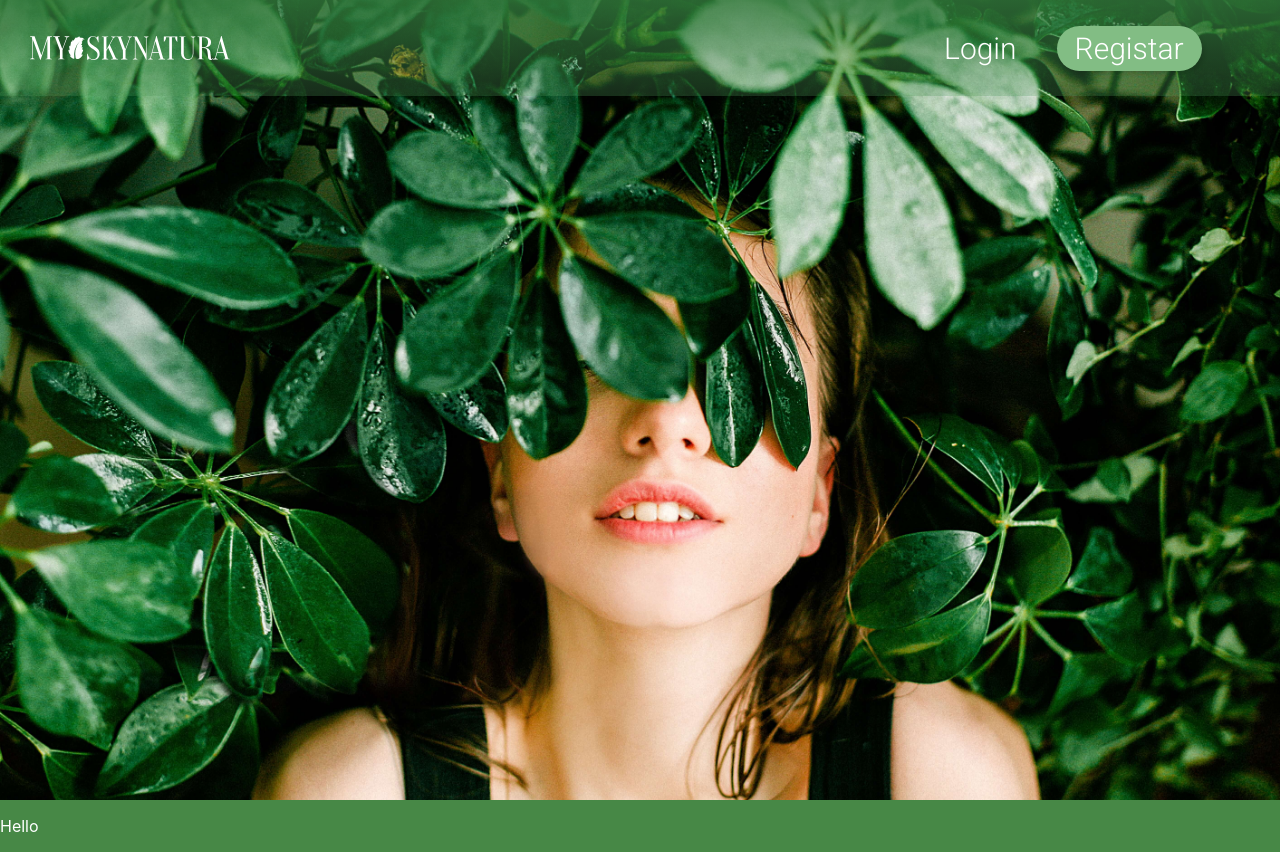
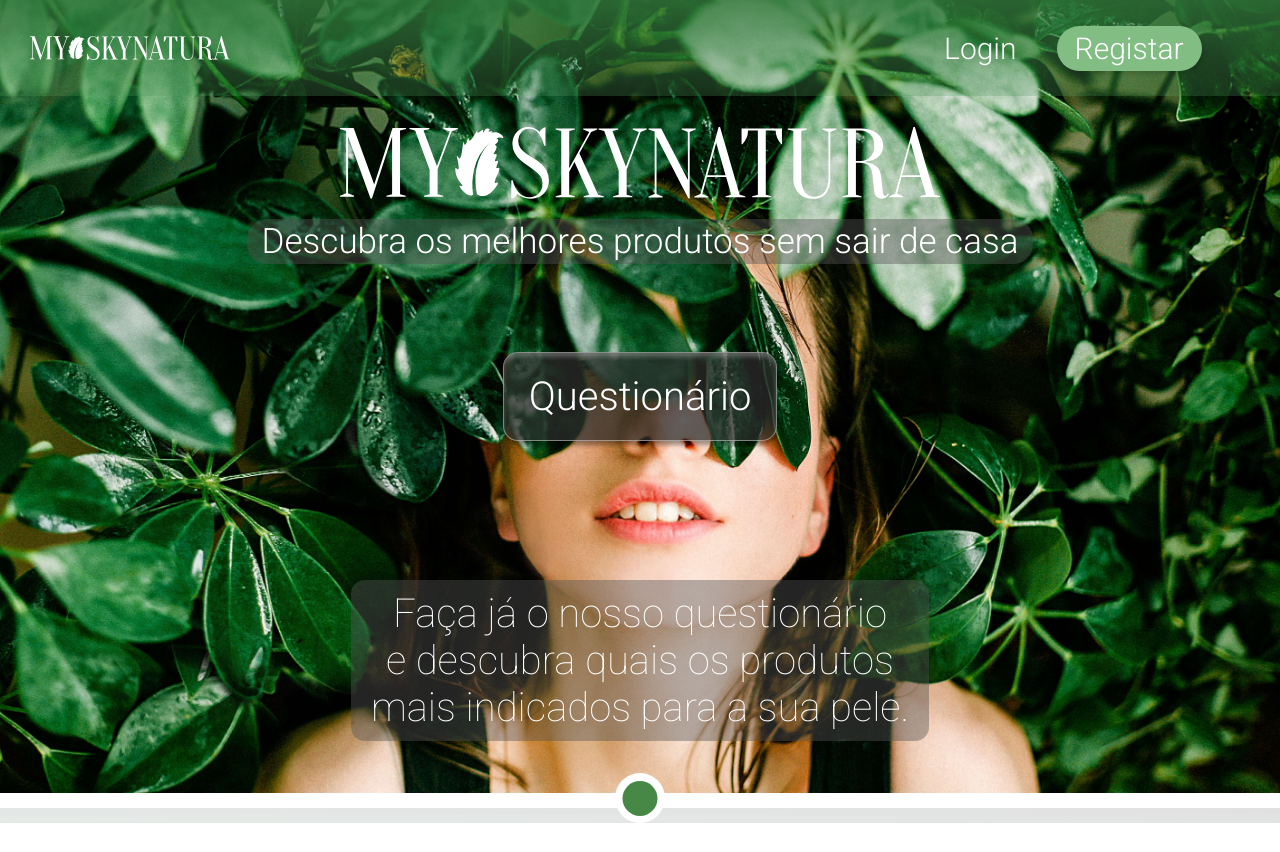
Before and after one commit to Bulbucus/myskynatura, a React (Create React App) app in the folder client/: page / in a window 1280 px wide. After the commit the page ends 823 px from the top, so only its background shows below. Built offline with nearby package versions, Linux system fonts and the light colour scheme.

Commit message:
add inicial page

```diff
--- a/client/src/App.js
+++ b/client/src/App.js
@@ -1,5 +1,5 @@
 import NavBar from './components/NavBar';
-import Home from './components/Home';
+import Inicio from './components/Inicio';
 
 // import classes from './App.module.css'
 
@@ -7,10 +7,7 @@
   return (
     <div className="App">
       <NavBar></NavBar>
-      <Home></Home>
-      <div>
-        <p>Hello</p>
-      </div>
+      <Inicio></Inicio>
     </div>
   );
 }
--- a/client/src/components/Home/Initial/Initial.module.css
+++ /dev/null
@@ -1,7 +0,0 @@
-.backgroundImage{
-  height: 100vh;
-  background-image: url(../../../images/homebackground.jpg);
-  background-repeat: no-repeat;
-  background-position: center;
-  background-size: cover;
-}
--- a/client/src/components/Home/Initial/index.js
+++ /dev/null
@@ -1,11 +0,0 @@
-import classes from './Initial.module.css'
-
-const Initial = () => {
-
-  return (
-    <div className={classes.backgroundImage}>
-    </div>
-  )
-}
-
-export default Initial
--- a/client/src/components/Home/index.js
+++ /dev/null
@@ -1,13 +0,0 @@
-import Initial from './Initial';
-
-
-const Home = () => {
-
-  return (
-    <>
-      <Initial></Initial>
-    </>
-  )
-}
-
-export default Home
--- /dev/null
+++ b/client/src/components/Inicio/Inicial/Inicial.module.css
@@ -0,0 +1,71 @@
+.imagemPorTras{
+  display: grid;
+  grid-template-rows: 33% 33% 33%;
+  flex-direction: column;
+  align-items: center;
+  height: 100vh;
+  background-image: url(../../../images/homebackground.jpg);
+  background-repeat: no-repeat;
+  background-position: center;
+  background-size: cover;
+}
+
+.conteudo{
+  display: flex;
+  flex-direction: column;
+  align-self: end;
+  align-items: center;
+}
+
+.logo{
+  width: 600px;
+}
+
+.pequenaDescr{
+  font-weight: 300;
+  font-size: 35px;
+  margin: 20px 0 0 0;
+  padding: 2px 15px;
+  border-radius: 20px;
+  background-color: rgba(83, 83, 83, 0.425);;
+}
+
+.botaoQuestionario{
+  justify-self: center;
+  padding: 20px 25px;
+  font-weight: 300;
+  font-size: 40px;
+  background: rgba(44, 44, 44, 0.74);
+  border: 0.5px solid #ffffff6e;
+  box-shadow: 0px 4px 4px rgba(0, 0, 0, 0.36), inset 0px 4px 4px rgba(255, 255, 255, 0.25);
+  border-radius: 15px;
+}
+
+.descricao{
+  padding: 10px 20px;
+  justify-self: center;
+  text-align: center;
+  font-weight: 200;
+  font-size: 40px;
+  background: rgba(83, 83, 83, 0.425);
+  border-radius: 14px;
+}
+
+@media (max-width: 900px) {
+  .logo {
+    width: 75vw;
+  }
+
+  .pequenaDescr {
+    font-size: 4vw;
+  }
+
+  .botaoQuestionario {
+    font-size: 7vw;
+    padding: 3vw 4vw;
+  }
+
+  .descricao{
+    font-size: 5vw;
+  }
+}
--- /dev/null
+++ b/client/src/components/Inicio/Inicial/index.js
@@ -0,0 +1,21 @@
+import {ReactComponent as Logo } from '../../../images/Logo3.1.svg';
+
+import classes from './Inicial.module.css'
+
+const Inicial = () => {
+
+  return (
+    <div className={classes.imagemPorTras}>
+      <div className={classes.conteudo}>
+        <Logo className={classes.logo}></Logo>
+        <p className={classes.pequenaDescr}>Descubra os melhores produtos sem sair de casa</p>
+      </div>
+      <a className={classes.botaoQuestionario} href='/questionario'>Questionário</a>
+      <p className={classes.descricao}>Faça já o nosso questionário
+      <br/>e descubra quais os produtos
+      <br/>mais indicados para a sua pele.</p>
+    </div>
+  )
+}
+
+export default Inicial;
--- /dev/null
+++ b/client/src/components/Inicio/Separador/Separador.module.css
@@ -0,0 +1,33 @@
+.separador{
+  position: relative;
+  bottom: 7px;
+  width: 100%;
+  height: 15px;
+  background: #ffffff;
+}
+
+.separador::before{
+  content: '';
+  position: absolute;
+  height: 50px;
+  width: 50px;
+  left: 50%;
+  bottom: -15px;
+  -ms-transform: translateX(-50%);
+  transform: translateX(-50%);
+  border-radius: 100%;
+  background: #ffffff;
+}
+
+.separador::after{
+  content: '';
+  position: absolute;
+  height: 35px;
+  width: 35px;
+  left: 50%;
+  bottom: -8px;
+  -ms-transform: translateX(-50%);
+  transform: translateX(-50%);
+  border-radius: 100%;
+  background: #478846;
+}
--- /dev/null
+++ b/client/src/components/Inicio/Separador/index.js
@@ -0,0 +1,11 @@
+import classes from './Separador.module.css'
+
+const Separador = () => {
+
+  return (
+    <div className={classes.separador}>
+    </div>
+  )
+}
+
+export default Separador;
--- /dev/null
+++ b/client/src/components/Inicio/index.js
@@ -0,0 +1,14 @@
+import Inicial from './Inicial';
+import Separador from './Separador';
+
+const Inicio = () => {
+
+  return (
+    <>
+      <Inicial></Inicial>
+      <Separador></Separador>
+    </>
+  )
+}
+
+export default Inicio;
--- a/client/src/components/NavBar/NavBar.module.css
+++ b/client/src/components/NavBar/NavBar.module.css
@@ -20,7 +20,6 @@
 }
 
 .acesso a {
-  font-family: 'Roboto';
   font-weight: 300;
   font-size: 30px;
   margin-right: 40px;
@@ -33,7 +32,7 @@
   padding: 5px 18px
 }
 
-@media only screen and (max-width: 600px) {
+@media (max-width: 600px) {
 
   .contentor {
     height: 15vw;
--- a/client/src/index.css
+++ b/client/src/index.css
@@ -1,6 +1,7 @@
 * {
   text-decoration: none;
   color:white;
+  font-family: 'Roboto';
 }
 
 body {
@@ -10,7 +11,7 @@
     sans-serif;
   -webkit-font-smoothing: antialiased;
   -moz-osx-font-smoothing: grayscale;
-  background-color: #478846;
+  background: linear-gradient(120.6deg, #E5EAE7 -0.33%, #E1E1E1 100%);
 }
 
 code {
```
